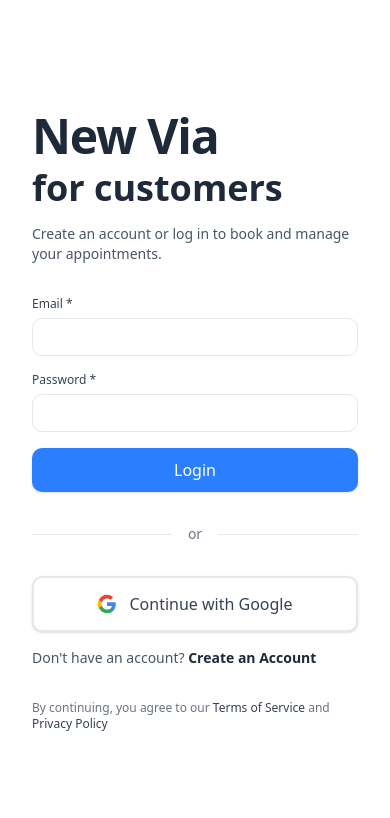
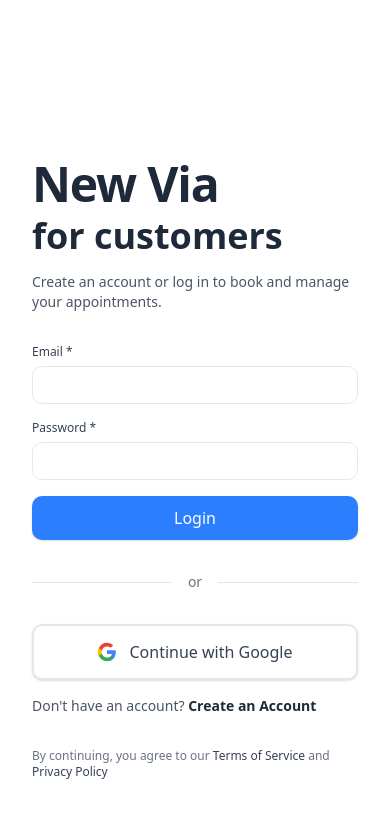
Before and after one commit to newvia-space-tech/newvia-frontend, a Next.js app: page /auth/login/customer in a window 390 px wide. Shown: the top 818 px of the page. Built offline with nearby package versions, Linux system fonts and the light colour scheme; no server answers.

Commit message:
fix: adjust padding in LoginForm component for improved layout on different screen sizes

```diff
--- a/src/components/auth/LoginForm.tsx
+++ b/src/components/auth/LoginForm.tsx
@@ -179,7 +179,7 @@ export default function LoginForm({ role }: LoginFormProps) {
       </div>
 
       {/* Right Side - Login Form */}
-      <div className="w-full lg:w-1/2 flex items-center justify-center px-8 sm:px-16 relative z-10">
+      <div className="w-full lg:w-1/2 flex items-center justify-center px-8 sm:px-16 pt-24 sm:pt-8 lg:pt-0 relative z-10">
         <div className="w-full max-w-md space-y-8">
           {/* Heading */}
           <div className="space-y-2">
```
